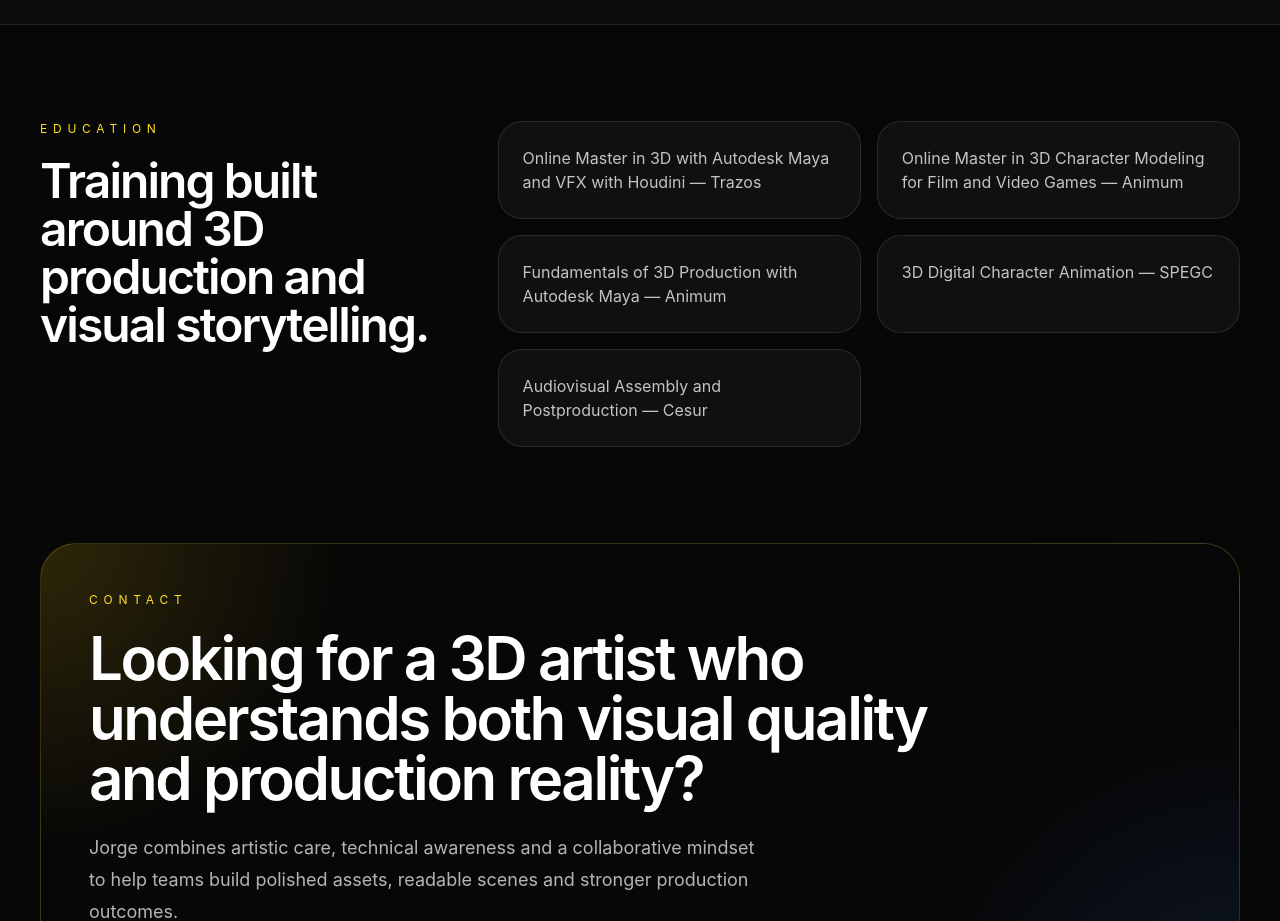
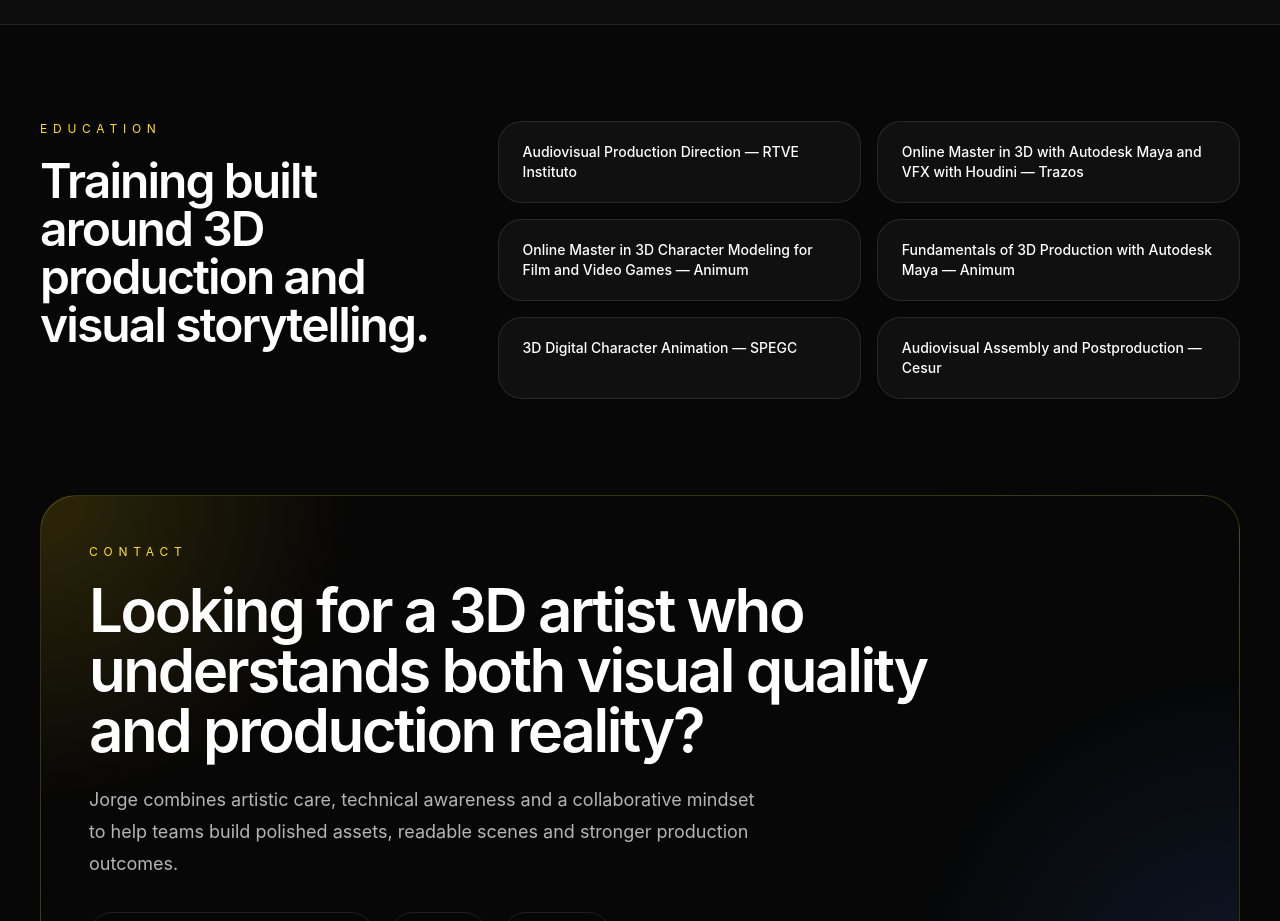
Before and after one commit to Car0lina4/jorge-portfolio, a React (Vite) app: page / in a window 1280 px wide. Shown: the part 5480-6401 px from the top of the page. Built offline with nearby package versions, Linux system fonts and the light colour scheme.

Commit message:
Add RTVE course and hover details to education section

```diff
--- a/src/App.jsx
+++ b/src/App.jsx
@@ -147,11 +147,36 @@ export default function JorgePortfolioMockup() {
   ]
 
   const education = [
-    "Online Master in 3D with Autodesk Maya and VFX with Houdini — Trazos",
-    "Online Master in 3D Character Modeling for Film and Video Games — Animum",
-    "Fundamentals of 3D Production with Autodesk Maya — Animum",
-    "3D Digital Character Animation — SPEGC",
-    "Audiovisual Assembly and Postproduction — Cesur",
+    {
+      title: "Audiovisual Production Direction",
+      school: "RTVE Instituto",
+      detail: "150h · 6 ECTS · Production workflows, planning and pipeline coordination",
+    },
+    {
+      title: "Online Master in 3D with Autodesk Maya and VFX with Houdini",
+      school: "Trazos",
+      detail: "Advanced modeling, VFX and production workflows",
+    },
+    {
+      title: "Online Master in 3D Character Modeling for Film and Video Games",
+      school: "Animum",
+      detail: "Character creation for production environments",
+    },
+    {
+      title: "Fundamentals of 3D Production with Autodesk Maya",
+      school: "Animum",
+      detail: "Core 3D pipeline and asset creation",
+    },
+    {
+      title: "3D Digital Character Animation",
+      school: "SPEGC",
+      detail: "Animation principles and character performance",
+    },
+    {
+      title: "Audiovisual Assembly and Postproduction",
+      school: "Cesur",
+      detail: "Editing and postproduction fundamentals",
+    },
   ]
 
   const { scrollY } = useScroll()
@@ -692,12 +717,25 @@ export default function JorgePortfolioMockup() {
           </div>
 
           <div className="grid gap-4 md:grid-cols-2">
-            {education.map((item) => (
+            {education.map((item, index) => (
               <div
-                key={item}
-                className="rounded-[1.5rem] border border-white/10 bg-[#101010] p-6 text-white/75"
+                key={index}
+                className="group relative rounded-[1.5rem] border border-white/10 bg-[#101010] px-6 py-5 text-sm text-white/80 transition-all duration-300 hover:border-yellow-300/40"
               >
-                {item}
+                {/* TEXTO PRINCIPAL */}
+                <p className="font-medium text-white">
+                  {item.title} — {item.school}
+                </p>
+
+                {/* HOVER DETAIL */}
+                <div className="pointer-events-none absolute inset-0 flex items-end p-6 opacity-0 transition duration-300 group-hover:opacity-100">
+                  <div className="rounded-xl bg-black/80 px-4 py-3 text-xs text-white/80 backdrop-blur-md">
+                    {item.detail}
+                  </div>
+                </div>
+
+                {/* GLOW SUAVE */}
+                <div className="pointer-events-none absolute inset-0 rounded-[1.5rem] opacity-0 transition duration-300 group-hover:opacity-100 shadow-[0_0_40px_rgba(250,204,21,0.08)]" />
               </div>
             ))}
           </div>
```
